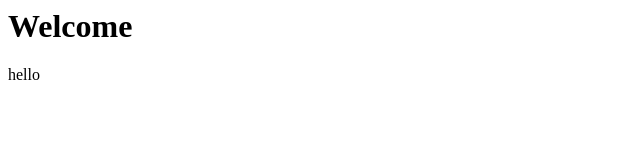
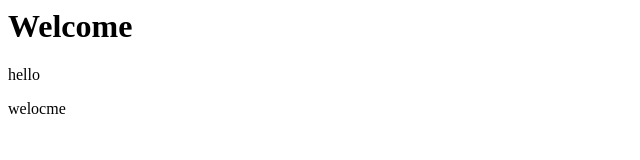
Before and after one commit to keerthi02603/keerthi, a plain HTML site: page index.html in a window 1280 px wide. Shown: the full height of the page, 0-640 px from the left. Drawn offline with Linux system fonts and the light colour scheme.

Commit message:
Update index.html

```diff
--- a/index.html
+++ b/index.html
@@ -2,5 +2,6 @@
 <body>
 <h1>Welcome</h1>
 <p>hello</p>
+<p>welocme</p>
 </body>
 </hello>
```
